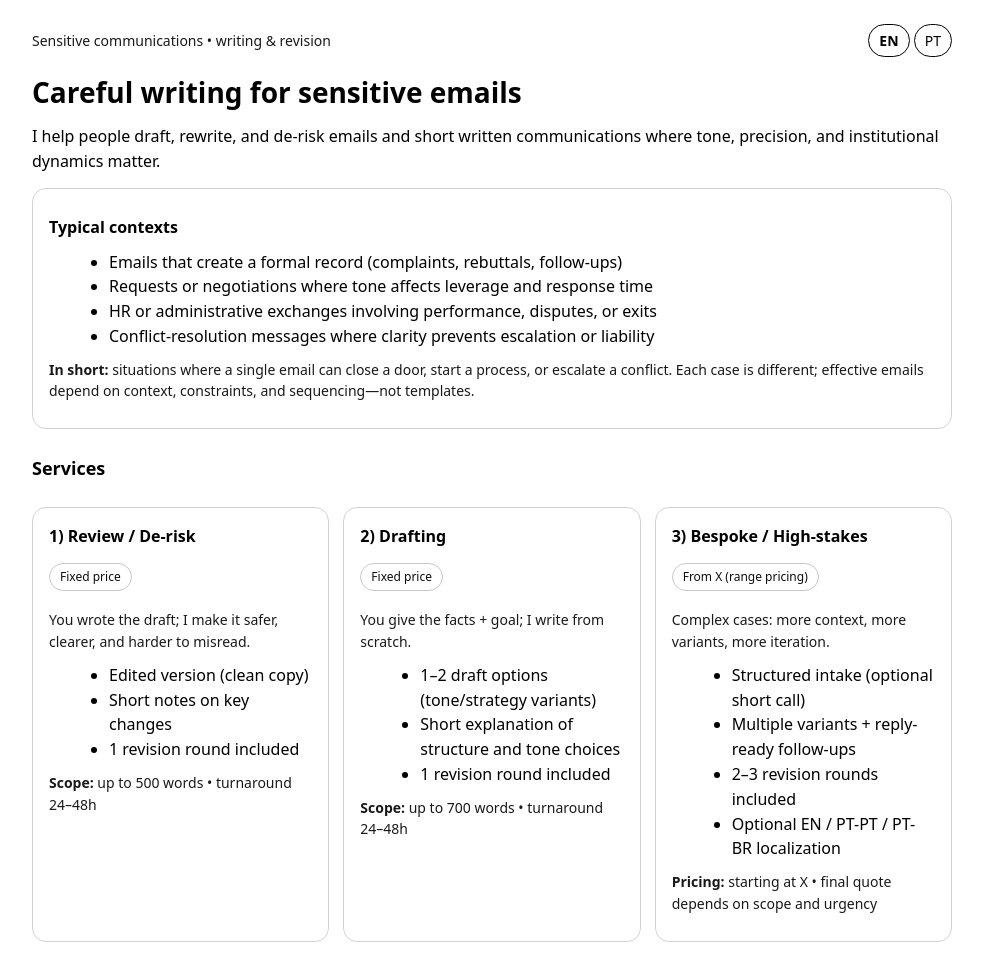
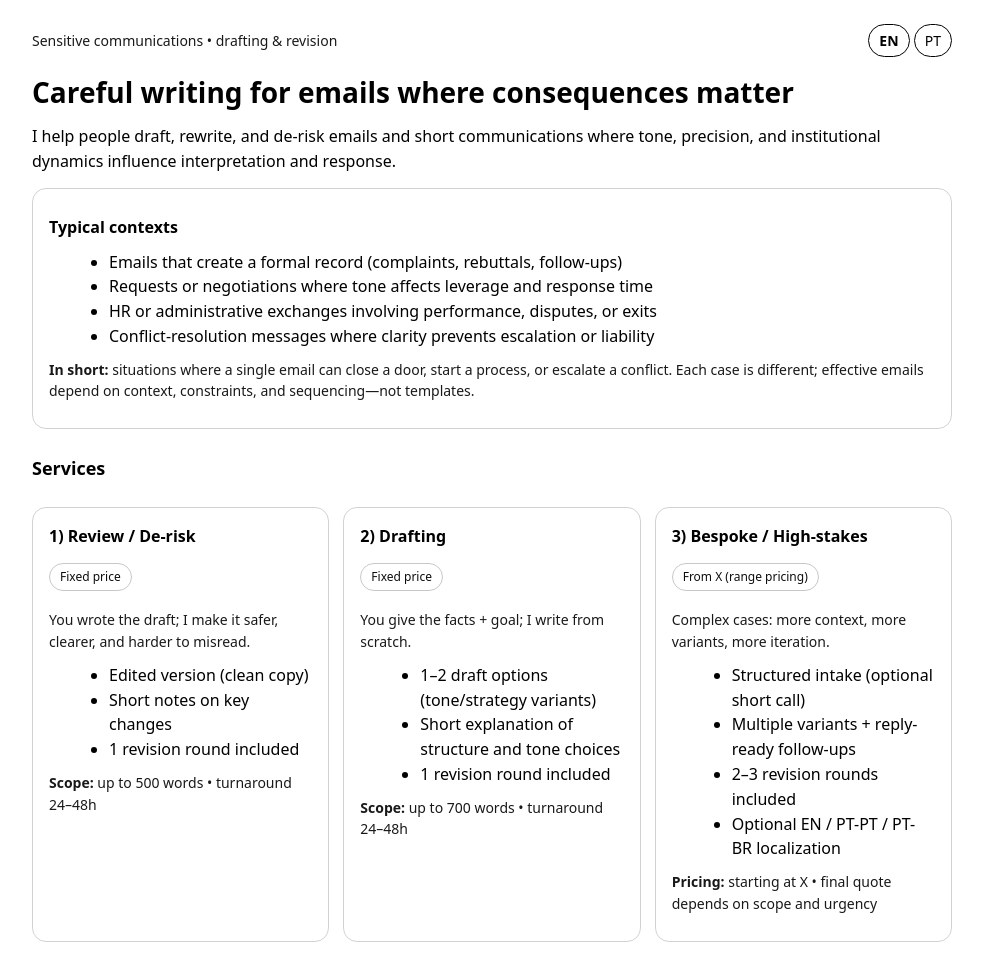
Before and after one commit to GuilhermeMMateus/guilhermemmateus.github.io, a plain HTML site: page index.html in a window 1280 px wide. Shown: the top 959 px of the page, without its empty margins (148-1131 px from the left). Drawn offline with Linux system fonts and the light colour scheme.

Commit message:
Revise text for improved communication clarity
Updated wording to enhance clarity and precision.

```diff
--- a/index.html
+++ b/index.html
@@ -60,7 +60,7 @@
 
   <div class="wrap">
     <header>
-      <div class="note">Sensitive communications • writing &amp; revision</div>
+      <div class="note">Sensitive communications • drafting &amp; revision</div>
       <nav class="lang" aria-label="Language">
         <a href="/" aria-current="page">EN</a>
         <a href="/pt/">PT</a>
@@ -68,11 +68,11 @@
     </header>
 
     <main id="main">
-      <h1>Careful writing for sensitive emails</h1>
+      <h1>Careful writing for emails where consequences matter</h1>
 
       <p>
-        I help people draft, rewrite, and de-risk emails and short written communications where tone, precision,
-        and institutional dynamics matter.
+        I help people draft, rewrite, and de-risk emails and short communications
+        where tone, precision, and institutional dynamics influence interpretation and response.
       </p>
 
       <div class="card">
```
